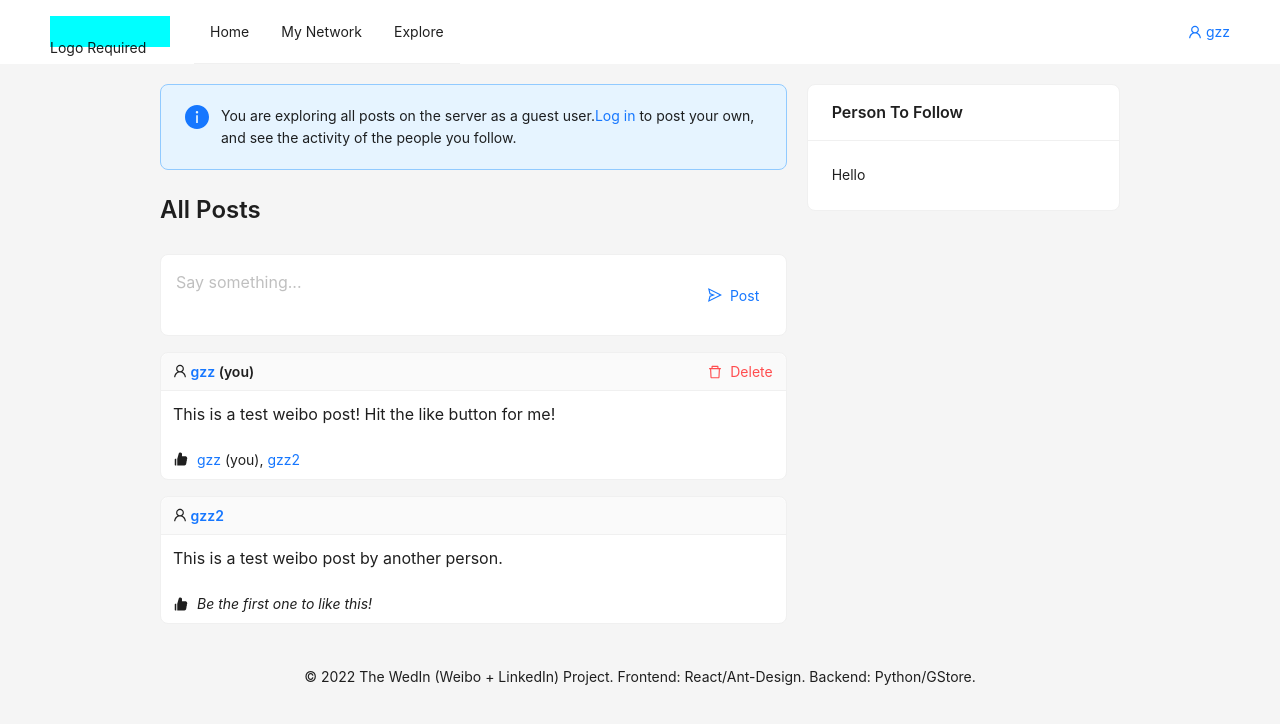
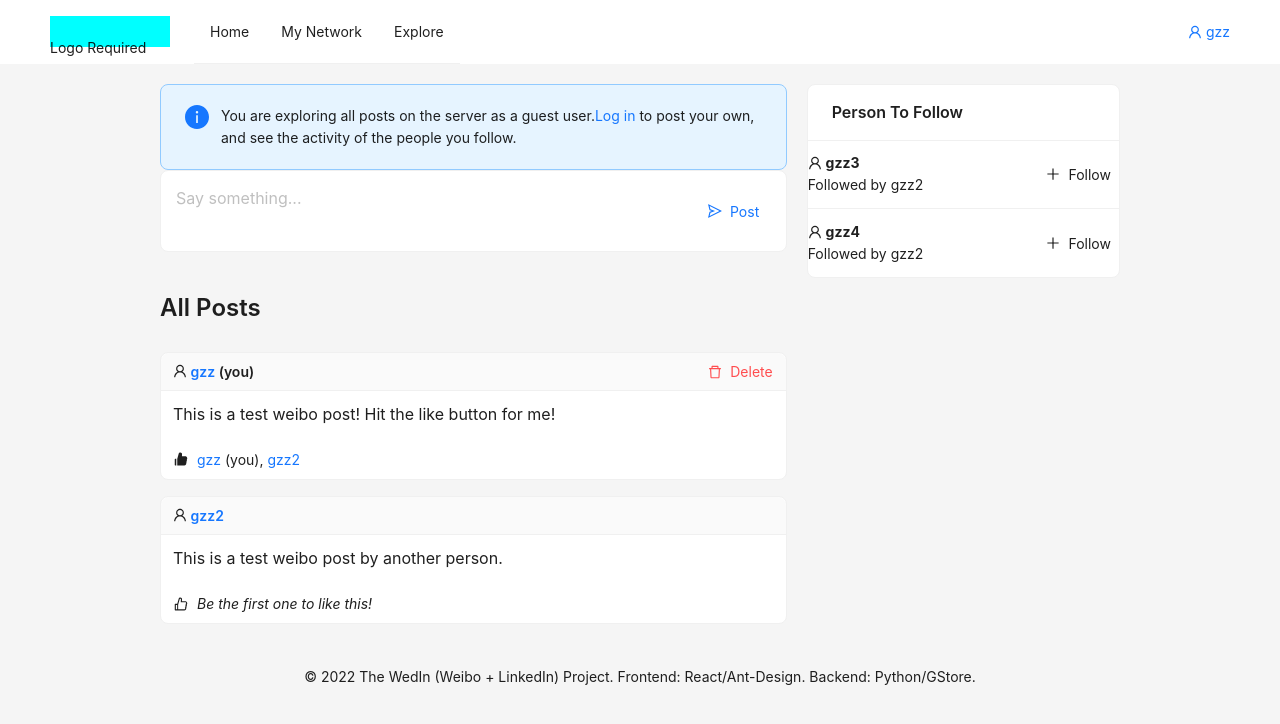
Before and after one commit to gzz2000/WedInOnGraph, a React (Create React App) app in the folder frontend/: page / in a window 1280 px wide. Shown: the top 724 px of the page. Built offline with nearby package versions, Linux system fonts and the light colour scheme.

Commit message:
follow user list

```diff
--- a/frontend/src/home.jsx
+++ b/frontend/src/home.jsx
@@ -1,7 +1,7 @@
 import React from 'react';
-import { Row, Col, Card, Space, Alert, Typography, Button, Input } from 'antd';
+import { Row, Col, Card, Space, Alert, Typography, Button, Input, List } from 'antd';
 import { Link } from "react-router-dom";
-import { UserOutlined, LikeOutlined, LikeFilled, SendOutlined, DeleteOutlined } from '@ant-design/icons';
+import { UserOutlined, LikeOutlined, LikeFilled, SendOutlined, DeleteOutlined, PlusOutlined } from '@ant-design/icons';
 
 const { Title, Paragraph, Text } = Typography;
 const { TextArea } = Input;
@@ -28,7 +28,6 @@ const Home = () => {
             size="middle"
             style={{ width: '100%' }}
           >
-            <Title level={3}>All Posts</Title>
             <Card
               bodyStyle={{ padding: '0px' }}
             >
@@ -52,6 +51,7 @@ const Home = () => {
                 </Col>
               </Row>
             </Card>
+            <Title level={3}>All Posts</Title>
             <Card
               size="small"
               type="inner"
@@ -86,15 +86,32 @@ const Home = () => {
                 This is a test weibo post by another person.
               </Paragraph>
               <div style={{ marginBottom: '-8px', marginLeft: '-8px' }}>
-                <Button type="text" icon={<LikeFilled />} />
+                <Button type="text" icon={<LikeOutlined />} />
                 <Text italic>Be the first one to like this!</Text>
               </div>
             </Card>
           </Space>
         </Col>
         <Col span={8} style={{ padding: '20px', paddingLeft: '0px' }}>
-          <Card title="Person To Follow">
-            Hello
+          <Card title="Person To Follow" bodyStyle={{ padding: '0px' }}>
+            <List
+              itemLayout="horizontal"
+              dataSource={['gzz3', 'gzz4']}
+              renderItem={user =>
+                <List.Item extra={
+                  <Button
+                    type="text"
+                          size="small"
+                          icon={<PlusOutlined />}
+                    >Follow</Button>
+                }>
+                  <div>
+                    <UserOutlined /> <b>{user}</b><br />
+                    Followed by gzz2
+                  </div>
+                </List.Item>
+              }
+            />
           </Card>
         </Col>
       </Row>
```
